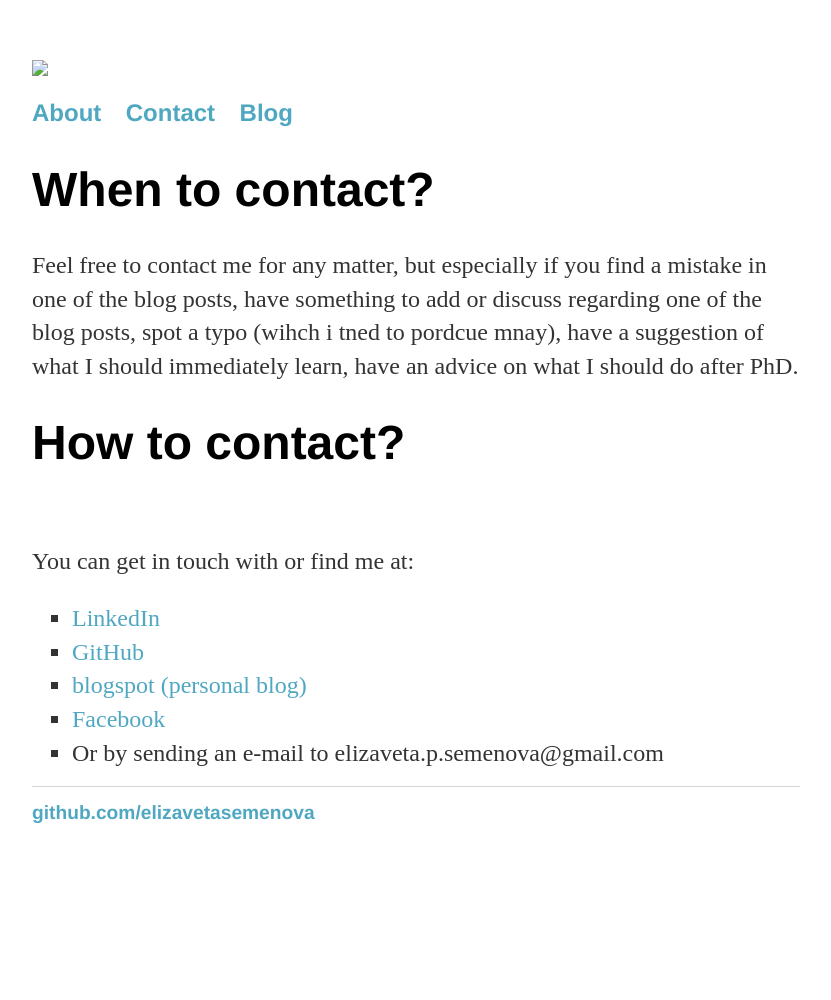
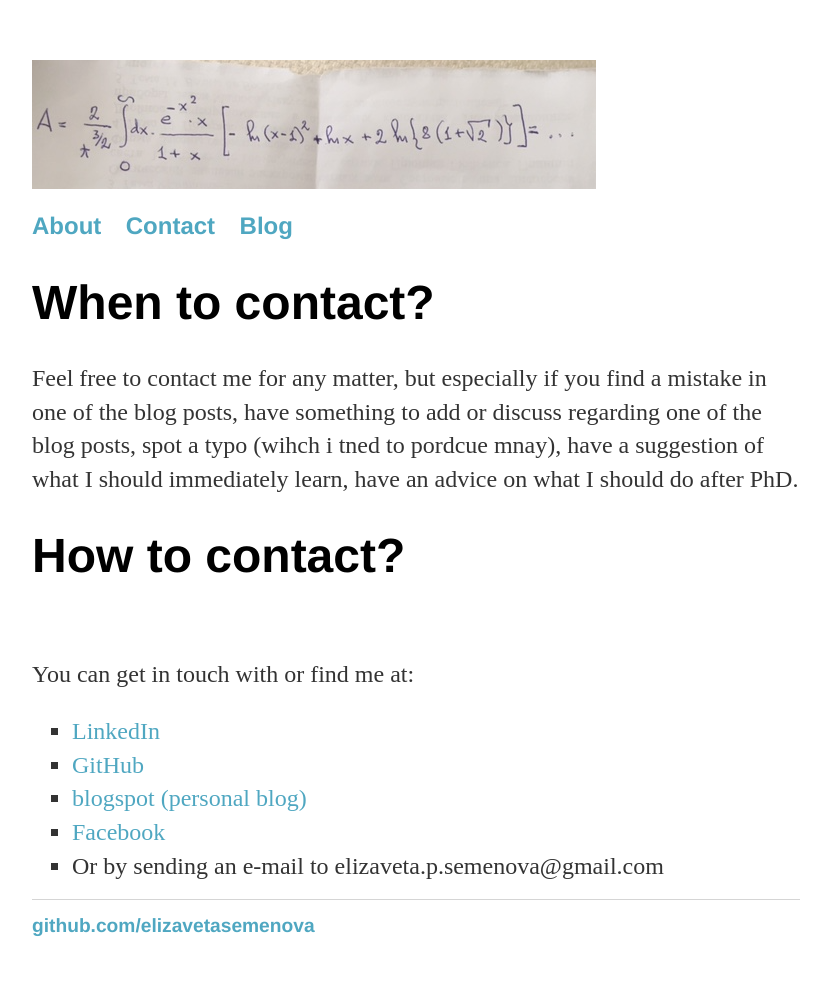
Before and after one commit to elizavetasemenova/elizavetasemenova.github.io, a Jekyll site: the page built from contact/index.html, in a window 1280 px wide. Shown: the whole page, without its empty margins (224-1055 px from the left). Built offline with Jekyll 4.4.1, drawn with Linux system fonts in a browser that asks for light colours; before the commit the page ends 900 px from its top, so only the background shows below that.

Commit message:
Update default.html

```diff
--- a/_layouts/default.html
+++ b/_layouts/default.html
@@ -7,7 +7,7 @@
 			<script src="https://cdn.rawgit.com/google/code-prettify/master/loader/run_prettify.js"></script>
 		</head>
 		<body>
-			<img src="images/integral.png"/>
+			<img src="/images/integral.png"/>
 			<nav>
 	    		<ul>
 	        		<li><a href="/">About</a></li>
```
